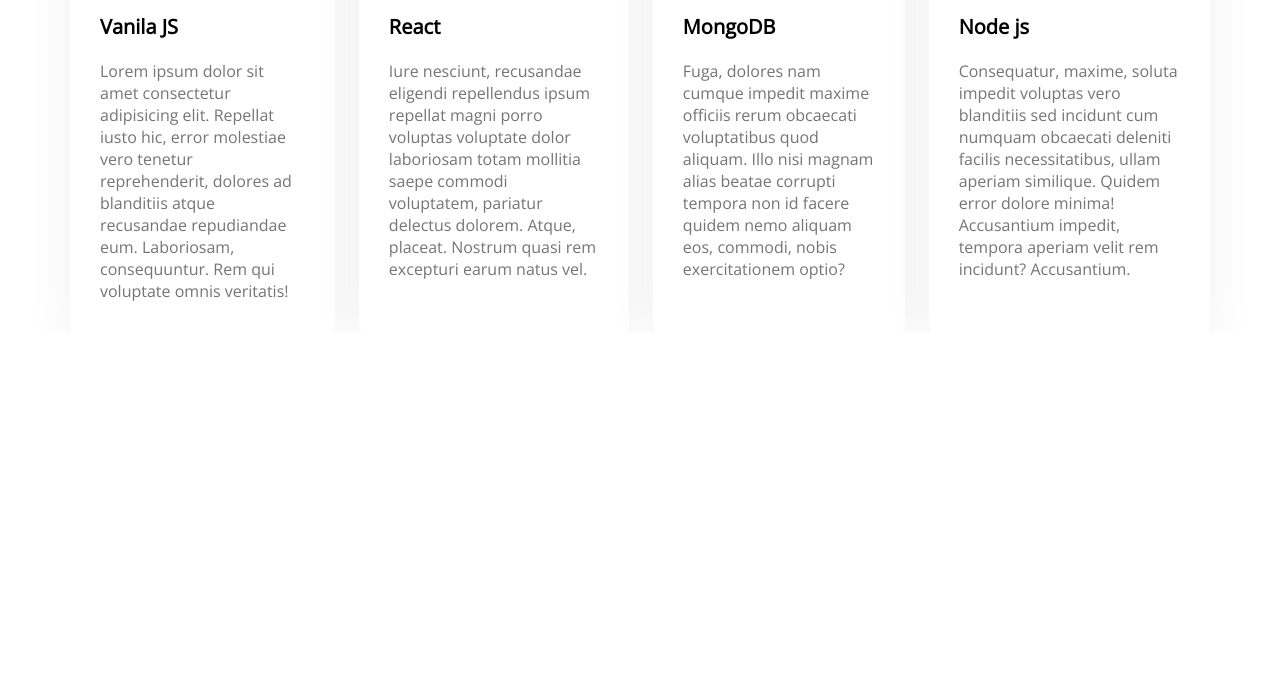
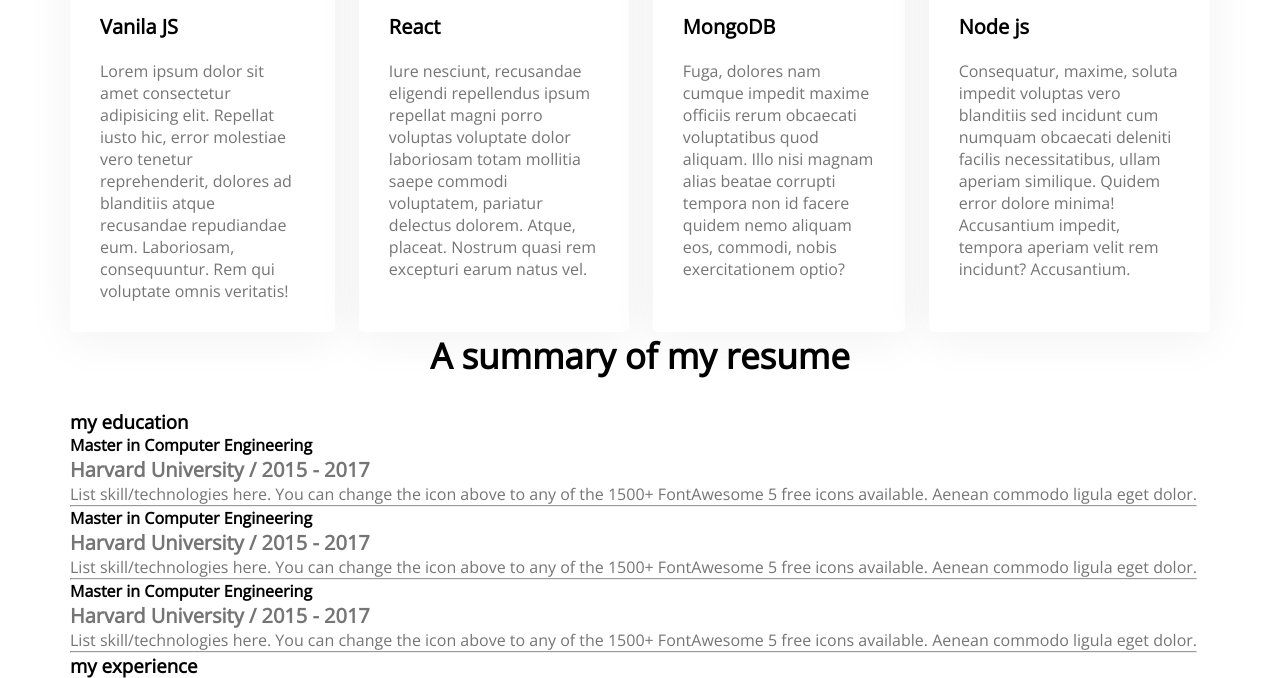
Before and after one commit to iaasif/protfolio-website, a plain HTML site: page index.html in a window 1280 px wide. Shown: the part 1788-2466 px from the top of the page. Before the commit the page ends 2120 px from the top, so only its background shows below. Drawn offline with nearby package versions, Linux system fonts and the light colour scheme.

Commit message:
baire jabo

```diff
--- a/index.html
+++ b/index.html
@@ -106,6 +106,48 @@
             </div>
         </section>
         <!-- resumy section  -->
+
+        <section class="resume">
+            <h3 class="section-title">A summary of my resume</h3>
+            <div class="resume-content">
+                <div>
+                    <h3 class="resume-title">
+                        my education
+                    </h3>
+                    <div class="resume-item">
+                        <h4 class="item">Master in Computer Engineering</h4>
+                        <h5 class="sub-title">Harvard University / 2015 - 2017</h5>
+                        <p class="description">List skill/technologies here. You can change the icon above
+                            to any of the 1500+ FontAwesome 5 free icons available. Aenean commodo ligula eget dolor.
+                        </p>
+                        <hr>
+                        <div class="resume-item">
+                            <h4 class="item">Master in Computer Engineering</h4>
+                            <h5 class="sub-title">Harvard University / 2015 - 2017</h5>
+                            <p class="description">List skill/technologies here. You can change the icon above
+                                to any of the 1500+ FontAwesome 5 free icons available. Aenean commodo ligula eget
+                                dolor.
+                            </p>
+                            <hr>
+                            <div class="resume-item">
+                                <h4 class="item">Master in Computer Engineering</h4>
+                                <h5 class="sub-title">Harvard University / 2015 - 2017</h5>
+                                <p class="description">List skill/technologies here. You can change the icon above
+                                    to any of the 1500+ FontAwesome 5 free icons available. Aenean commodo ligula eget
+                                    dolor.
+                                </p>
+                                <hr>
+                            </div>
+                        </div>
+                        <div>
+                            <h3 class="resume-title">
+                                my experience
+                            </h3>
+                        </div>
+
+                    </div>
+
+        </section>
     </main>
 
     <footer>
--- a/styles/style.css
+++ b/styles/style.css
@@ -164,3 +164,33 @@ main {
 .skill-description {
     color: #757575;
 }
+
+
+/* resume style  */
+
+.resume-content {
+    display: flex;
+}
+
+
+.resume .title {
+
+    font-weight: 700;
+    font-size: 25px;
+    color: #474747;
+
+}
+
+.resume .sub-title {
+    font-weight: 600;
+    font-size: 20px;
+    color: #757575;
+
+
+}
+
+.resume .description {
+
+    color: #757575;
+
+}
```
